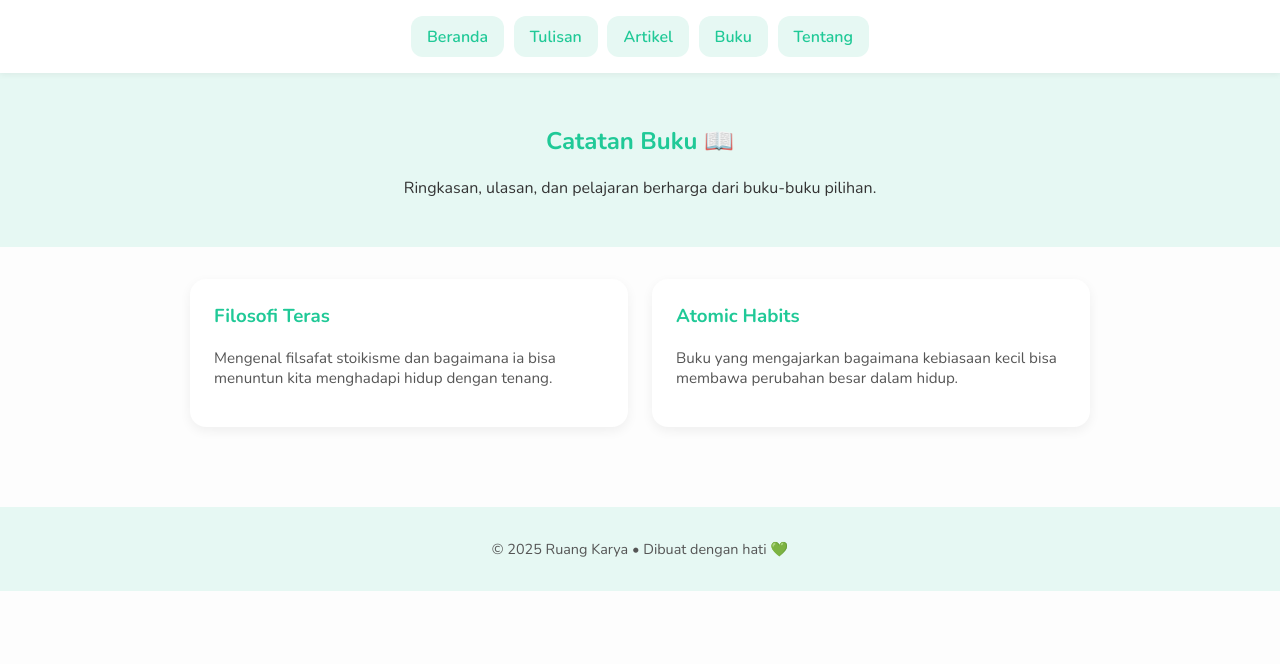
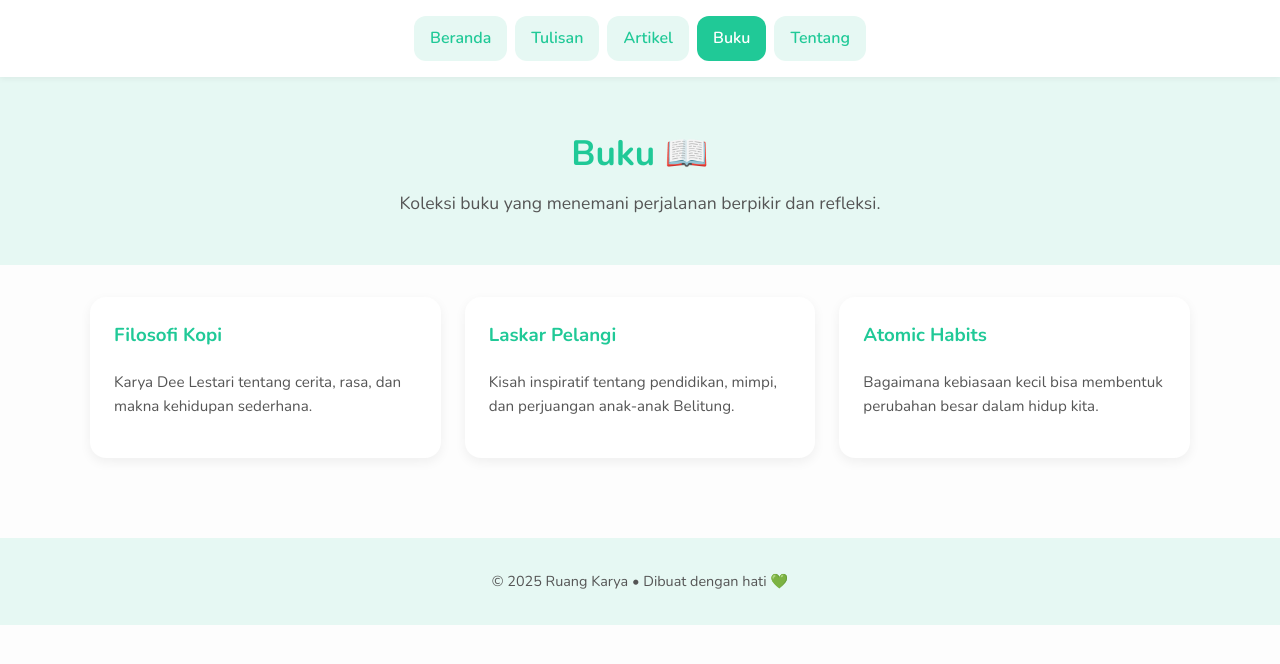
Before and after one commit to riskiaputra9/Ruang-Karya, a plain HTML site: page buku.html in a window 1280 px wide. Drawn offline with nearby package versions, Linux system fonts and the light colour scheme.

Commit message:
Update buku.html

```diff
--- a/buku.html
+++ b/buku.html
@@ -5,21 +5,7 @@
   <meta name="viewport" content="width=device-width, initial-scale=1.0">
   <title>Buku - Ruang Karya</title>
   <link href="https://fonts.googleapis.com/css2?family=Nunito:wght@400;600;700&display=swap" rel="stylesheet">
-  <style>
-    :root { --tosca:#20c997; --tosca-light:#e6f8f3; }
-    body { margin:0; font-family:'Nunito',sans-serif; background:#fdfdfd; color:#333; }
-    header { background:#fff; box-shadow:0 2px 6px rgba(0,0,0,0.05); position:sticky; top:0; z-index:10; }
-    nav { display:flex; justify-content:center; padding:1rem; }
-    nav a { text-decoration:none; padding:0.6rem 1rem; border-radius:12px; background:var(--tosca-light); margin:0 0.3rem; transition:0.3s; color:var(--tosca); font-weight:600; }
-    nav a:hover { background:var(--tosca); color:#fff; }
-    .hero { text-align:center; padding:2rem; background:var(--tosca-light); }
-    .hero h1 { color:var(--tosca); }
-    .grid { display:grid; grid-template-columns:repeat(auto-fit,minmax(280px,1fr)); gap:1.5rem; padding:2rem; max-width:900px; margin:auto; }
-    .card { background:#fff; border-radius:16px; padding:1.5rem; box-shadow:0 4px 12px rgba(0,0,0,0.06); }
-    .card h3 { margin-top:0; color:var(--tosca); }
-    .card p { font-size:0.95rem; color:#555; }
-    footer { text-align:center; padding:2rem; font-size:0.9rem; color:#555; background:var(--tosca-light); margin-top:3rem; }
-  </style>
+  <link rel="stylesheet" href="css/style.css">
 </head>
 <body>
   <header>
@@ -27,24 +13,28 @@
       <a href="index.html">Beranda</a>
       <a href="tulisan.html">Tulisan</a>
       <a href="artikel.html">Artikel</a>
-      <a href="buku.html">Buku</a>
+      <a href="buku.html" class="active">Buku</a>
       <a href="about.html">Tentang</a>
     </nav>
   </header>
 
   <section class="hero">
-    <h1>Catatan Buku 📖</h1>
-    <p>Ringkasan, ulasan, dan pelajaran berharga dari buku-buku pilihan.</p>
+    <h1>Buku 📖</h1>
+    <p>Koleksi buku yang menemani perjalanan berpikir dan refleksi.</p>
   </section>
 
   <section class="grid">
     <div class="card">
-      <h3>Filosofi Teras</h3>
-      <p>Mengenal filsafat stoikisme dan bagaimana ia bisa menuntun kita menghadapi hidup dengan tenang.</p>
+      <h3>Filosofi Kopi</h3>
+      <p>Karya Dee Lestari tentang cerita, rasa, dan makna kehidupan sederhana.</p>
+    </div>
+    <div class="card">
+      <h3>Laskar Pelangi</h3>
+      <p>Kisah inspiratif tentang pendidikan, mimpi, dan perjuangan anak-anak Belitung.</p>
     </div>
     <div class="card">
       <h3>Atomic Habits</h3>
-      <p>Buku yang mengajarkan bagaimana kebiasaan kecil bisa membawa perubahan besar dalam hidup.</p>
+      <p>Bagaimana kebiasaan kecil bisa membentuk perubahan besar dalam hidup kita.</p>
     </div>
   </section>
 
```
